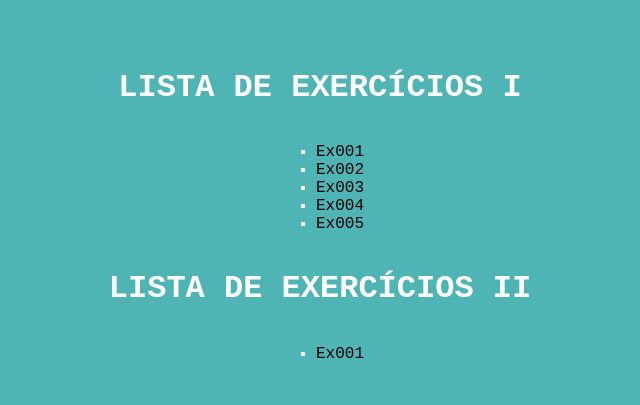
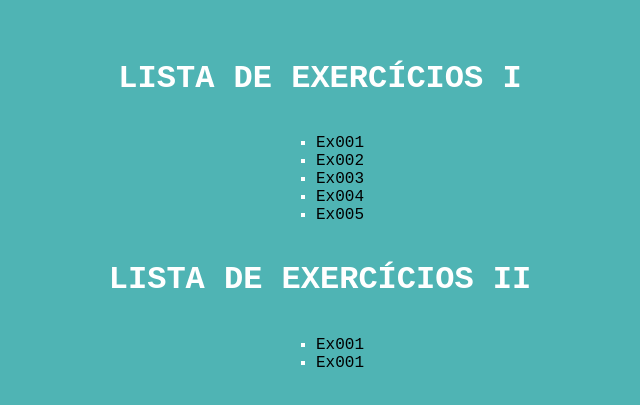
Before and after one commit to FelipeMarquess/curso-em-video----javascript, a plain HTML site: page index.html in a window 1280 px wide. Shown: the part 183-588 px from the top of the page, without its empty margins (320-960 px from the left). Drawn offline with Linux system fonts and the light colour scheme.

Commit message:
finalizado

```diff
--- a/index.html
+++ b/index.html
@@ -20,6 +20,7 @@
         <h1>LISTA DE EXERCÍCIOS II</h1>
         <ul type="square">
             <li><a href="./EXERCICIOS II - JS/D001/index.html" target="_blank" rel="next" hreflang="pt-br">Ex001</a></li>
+            <li><a href="./EXERCICIOS II - JS/D002/index.html" target="_blank" rel="next" hreflang="pt-br">Ex001</a></li>
         </ul>
     </main>
 </body>
```
